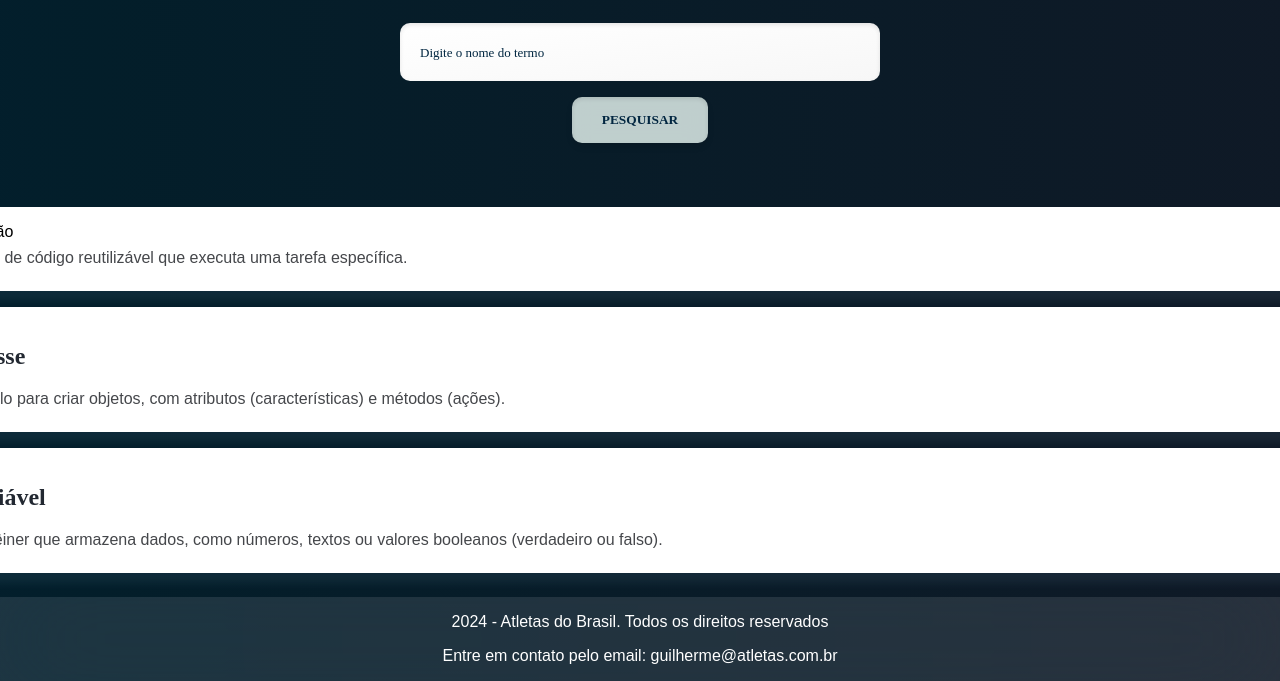
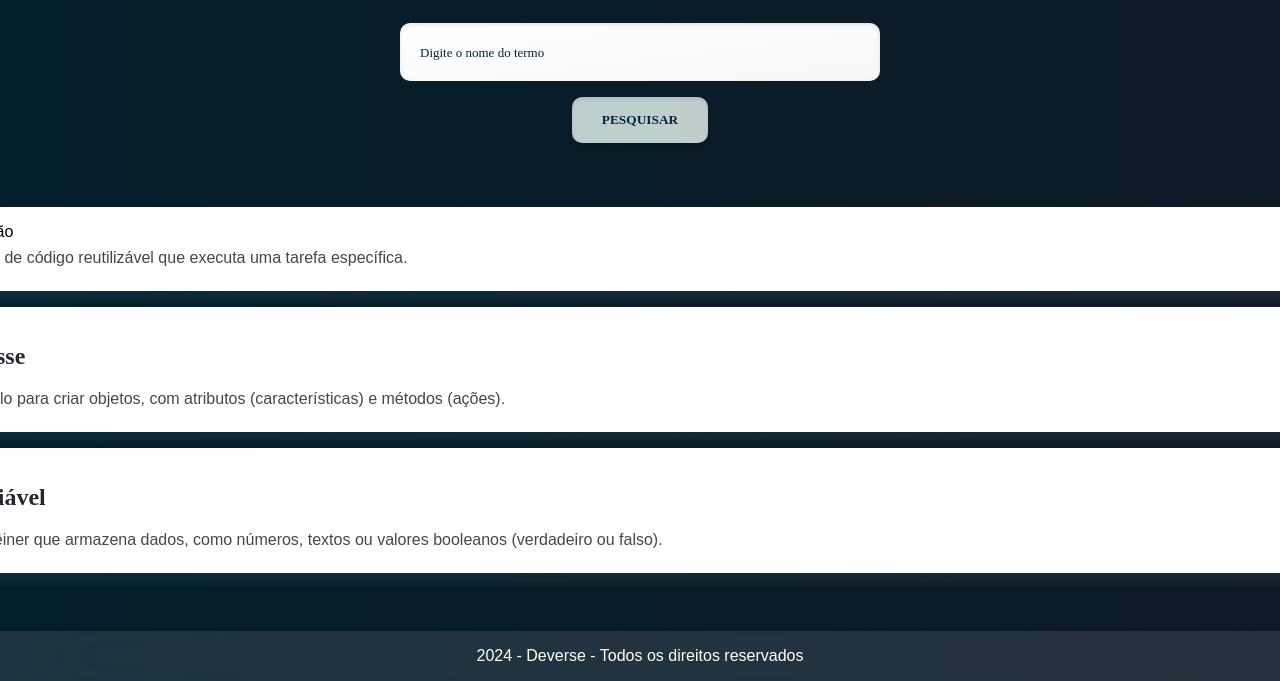
Before and after one commit to arthurlaranjeira/Deverse, a plain HTML site: page index.html in a window 1280 px wide. Shown: the part 119-800 px from the top of the page. Drawn offline with Linux system fonts and the light colour scheme; a script that the page names is missing; a web font is replaced by a local one.

Commit message:
Update index.html

```diff
--- a/index.html
+++ b/index.html
@@ -41,8 +41,7 @@
         </section>
     </main>
     <footer>
-        <p>2024 - Atletas do Brasil. Todos os direitos reservados</p>
-        <p>Entre em contato pelo email: guilherme@atletas.com.br</p>
+        <p>2024 - Deverse - Todos os direitos reservados</p>
     </footer>
     <script src="app.js"></script>
 </body>
```
